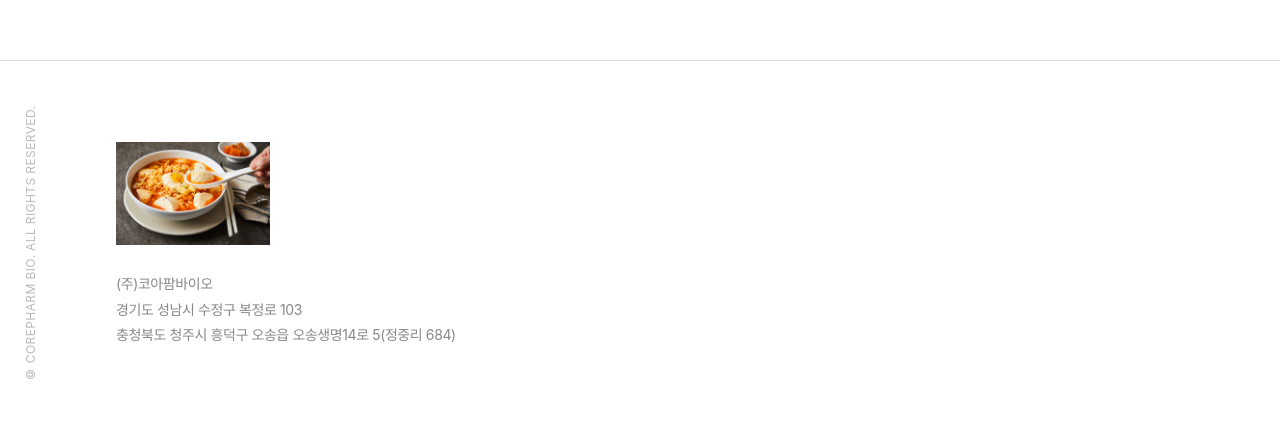
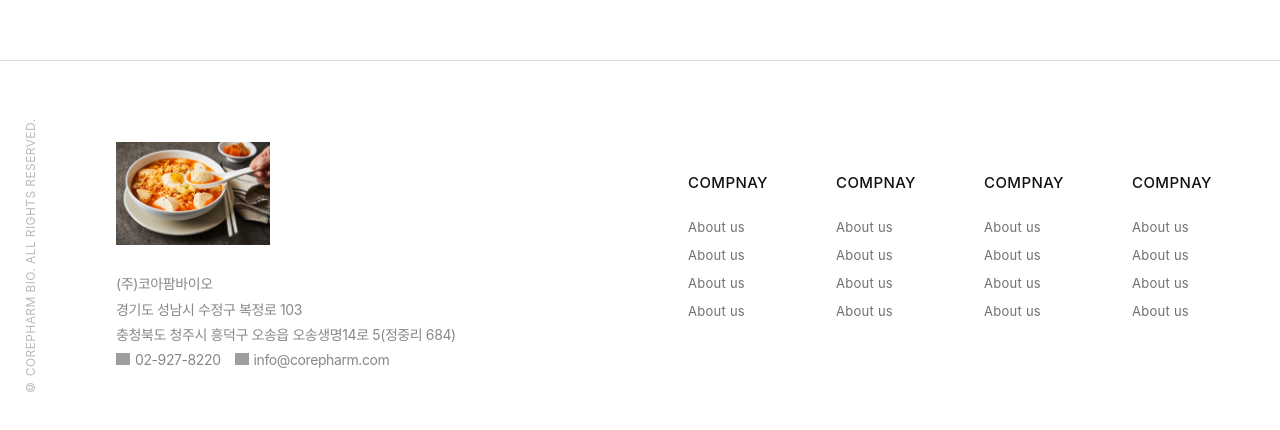
Before and after one commit to 2sojeong/Advanced_Web_Frontend_23, a React (Create React App) app: page / in a window 1280 px wide. Shown: the part 1740-2170 px from the top of the page. Built offline with nearby package versions, Linux system fonts and the light colour scheme; grey boxes are pictures that could not be loaded.

Commit message:
update header footer

```diff
--- a/src/components/footer.js
+++ b/src/components/footer.js
@@ -1,6 +1,11 @@
 import bannerImg from "../img/227_5.jpg";
+import { Link } from "react-router-dom";
 
 const Footer = () => {
+    const listSyle = { listStyle: 'none' }
+    const linkstyle = { color: 'rgba(17,17,17,0.6)', fontSize: '13px', fontWeight: '400', letterSpacing: '0.2pt', lineHeight: '28px', cursor: 'pointer', textDecoration: 'none' }
+    const spanstyle = { display: 'inline-block', color: '#111', fontSize: '15px', fontWeight: '500', letterSpacing: '0.3pt', lineHeight: '30px', marginBottom: '15px', textTransform: 'uppercase' }
+    const ulstyle = { position: 'relative', listSyle: 'none', padding: '0', margin: '0', lineHeight: '155%' }
     const infostyle = { color: '#888', fontSize: '14px', fontWeight: '400', letterSpacing: '-0.3pt', lineHeight: '180%', margin: '0', marginRight: '14px', wordBreak: 'keep-all' }
     return <><div style={{ maxWidth: '1390px', width: '100%', height: '1px', background: '#ddd', margin: '0 auto', padding: '0 20px' }} />
         <div style={{ display: 'flex', alignItems: 'center', justifyContent: 'space-between', padding: '60px 20px 80px 116px', maxWidth: '1390px', width: '100%', boxSizing: 'border-box', position: 'relative', margin: '0 auto' }}>
@@ -9,6 +14,78 @@ const Footer = () => {
                 <p style={{ ...infostyle, display: 'inline-block' }}>(주)코아팜바이오</p>
                 <p style={{ ...infostyle }}>경기도 성남시 수정구 복정로 103</p>
                 <p style={{ ...infostyle }}>충청북도 청주시 흥덕구 오송읍 오송생명14로 5(정중리 684)</p>
+                <p style={{ ...infostyle, display: 'inline-block' }}><div style={{ display: 'inline-block', width: '14px', height: '12px', background: 'url(http://www.corepharm.com/img/mail.png) no-repeat center / cover', marginRight: '5px' }} />02-927-8220</p>
+                <p style={{ ...infostyle, display: 'inline-block' }}><div style={{ display: 'inline-block', width: '14px', height: '12px', background: 'url(http://www.corepharm.com/img/call.png) no-repeat center / cover', marginRight: '5px' }} />info@corepharm.com</p>
+            </div>
+            <div style={{ display: 'grid', width: '50%', gridTemplateColumns: 'repeat(4, auto)', gap: '20px', margin: 0, padding: 0 }}>
+                <ul style={ulstyle}>
+                    <span style={spanstyle}>
+                        Compnay
+                    </span>
+                    <li style={listSyle}>
+                        <Link style={linkstyle} to={{ pathname: '/' }}>About us</Link>
+                    </li>
+                    <li style={listSyle}>
+                        <Link style={linkstyle} to={{ pathname: '/' }}>About us</Link>
+                    </li>
+                    <li style={listSyle}>
+                        <Link style={linkstyle} to={{ pathname: '/' }}>About us</Link>
+                    </li>
+                    <li style={listSyle}>
+                        <Link style={linkstyle} to={{ pathname: '/' }}>About us</Link>
+                    </li>
+                </ul>
+                <ul style={ulstyle}>
+                    <span style={spanstyle}>
+                        Compnay
+                    </span>
+                    <li style={listSyle}>
+                        <Link style={linkstyle} to={{ pathname: '/' }}>About us</Link>
+                    </li>
+                    <li style={listSyle}>
+                        <Link style={linkstyle} to={{ pathname: '/' }}>About us</Link>
+                    </li>
+                    <li style={listSyle}>
+                        <Link style={linkstyle} to={{ pathname: '/' }}>About us</Link>
+                    </li>
+                    <li style={listSyle}>
+                        <Link style={linkstyle} to={{ pathname: '/' }}>About us</Link>
+                    </li>
+                </ul>
+                <ul style={ulstyle}>
+                    <span style={spanstyle}>
+                        Compnay
+                    </span>
+                    <li style={listSyle}>
+                        <Link style={linkstyle} to={{ pathname: '/' }}>About us</Link>
+                    </li>
+                    <li style={listSyle}>
+                        <Link style={linkstyle} to={{ pathname: '/' }}>About us</Link>
+                    </li>
+                    <li style={listSyle}>
+                        <Link style={linkstyle} to={{ pathname: '/' }}>About us</Link>
+                    </li>
+                    <li style={listSyle}>
+                        <Link style={linkstyle} to={{ pathname: '/' }}>About us</Link>
+                    </li>
+                </ul>
+                <ul style={ulstyle}>
+                    <span style={spanstyle}>
+                        Compnay
+                    </span>
+                    <li style={listSyle}>
+                        <Link style={linkstyle} to={{ pathname: '/' }}>About us</Link>
+                    </li>
+                    <li style={listSyle}>
+                        <Link style={linkstyle} to={{ pathname: '/' }}>About us</Link>
+                    </li>
+                    <li style={listSyle}>
+                        <Link style={linkstyle} to={{ pathname: '/' }}>About us</Link>
+                    </li>
+                    <li style={listSyle}>
+                        <Link style={linkstyle} to={{ pathname: '/' }}>About us</Link>
+                    </li>
+                </ul>
             </div>
             <div style={{ writingMode: 'vertical-rl', whiteSpace: 'nowrap', opacity: '0.5', color: '#777', fontSize: '12px', fontWeight: '400', letterSpacing: '0.3pt', lineHeight: '180%', textTransform: 'uppercase', position: 'absolute', top: '50%', left: '20px', transform: 'translateY(-50%) rotate(180deg)' }}>© COREPHARM BIO. All rights reserved.</div>
         </div ></>
--- a/src/components/header.js
+++ b/src/components/header.js
@@ -30,7 +30,9 @@ const Header = () => {
             </Link>
         </li >
     }
-    return <div style={{ width: '100%', position: 'fixed', 'top': 0, 'left': 0, 'borderBottom': `1px solid ${scrollevent ? '#ddd' : 'transparent'}`, background: `${scrollevent ? '#fff' : 'transparent'}`, 'zIndex': 99999, transition: '.3s' }}>
+    return <>
+        {location['pathname'] !== '/' && <div style={{ height: '132px' }}></div>}
+        <div style={{ width: '100%', position: 'fixed', 'top': 0, 'left': 0, 'borderBottom': `1px solid ${scrollevent ? '#ddd' : 'transparent'}`, background: `${scrollevent ? '#fff' : 'transparent'}`, 'zIndex': 99999, transition: '.3s' }}>
             <div style={{ height: `${scrollevent ? '90px' : '132px'}`, display: 'flex', 'alignItems': 'center', 'justifyContent': 'space-between', maxWidth: '1390px', width: '100%', padding: '0 20px', boxSizing: 'border-box', position: 'relative', margin: '0 auto', transition: '.3s' }}>
                 <h1 style={{ width: '185px', height: '72px', position: 'relative' }}>
                     <Link style={{ display: 'block', width: '100%', height: '100%' }} to={{ pathname: '/' }}>
@@ -49,7 +51,7 @@ const Header = () => {
                     Gachon University
                 </div>
             </div >
-    </div >
+        </div ></>
 }
 
 export default Header;
--- a/src/components/visual.js
+++ b/src/components/visual.js
@@ -3,7 +3,7 @@ const Visual = () => {
     return <div style={{ height: '100vh' }}>
         <div style={{ background: "url(http://www.corepharm.com/img/visual01.jpg) no-repeat center center / cover", width: '100%', height: '100%', position: 'absolute', top: '0    ', left: '0' }} />
         <div style={{ width: '100%', height: '100%', display: 'flex', flexDirection: 'column', justifyContent: 'center', maxWidth: '1390px', padding: '0 20px', boxSizing: 'border-box', position: 'relative', margin: '0 auto' }}>
-            <div style={{ color: '#fff', fontSize: '65px', fontWeight: '500', letterSpacing: '0.1pt', lineHeight: '120%', paddingBottom: '24px' }}>"Think different for"<br />"a wider perspective."</div>
+            <div style={{ color: '#fff', fontSize: '65px', fontWeight: '500', letterSpacing: '0.1pt', lineHeight: '120%', paddingBottom: '24px' }}>Think different for<br />a wider perspective.</div>
             <div style={{ color: '#fff', fontSize: '17px', fontWeight: '400', letterSpacing: '-0.3pt', lineHeight: '190%', wordBreak: 'keep-all' }}>
                 코아팜바이오는 더 나은 치료효과를 위해 환자 친화적 제형 개발에 매진하고 있습니다.
             </div>
--- a/src/pages/InfoPage1.js
+++ b/src/pages/InfoPage1.js
@@ -4,7 +4,6 @@ import Footer from '../components/footer';
 const InfoPage1 = () => {
     return <>
         <Header />
-        <br />
         <Component1 />
         <Footer />
     </>
--- a/src/pages/InfoPage2.js
+++ b/src/pages/InfoPage2.js
@@ -4,7 +4,7 @@ import Footer from '../components/footer';
 import Component10 from '../components/component10';
 const InfoPage2 = () => {
     return <>
-        {/* <Header /> */}
+        <Header />
         <Component8 />
         {/* <Component10/> */}
         <Footer />
```
Lines whose indentation alone changed are shown as unchanged.
